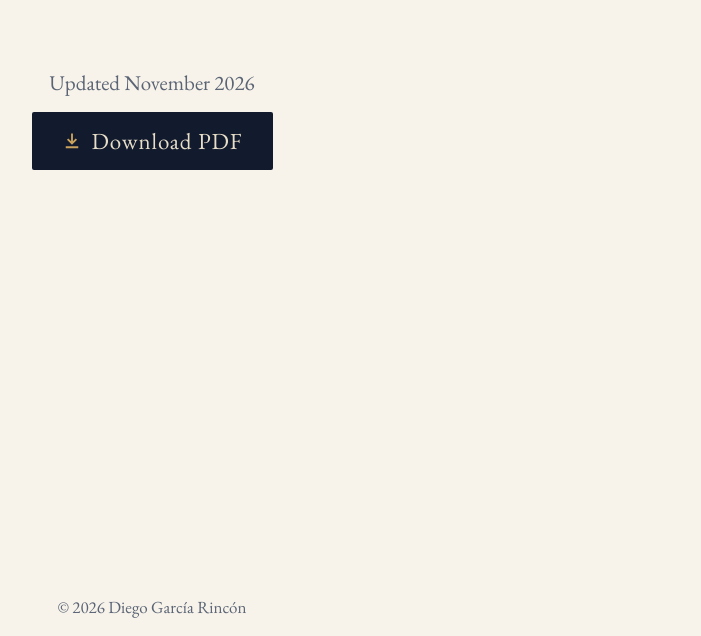
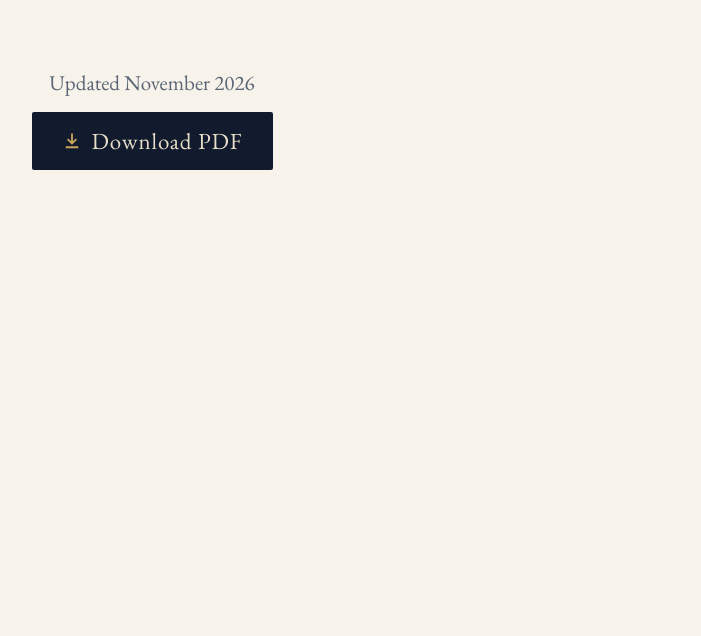
Before and after one commit to diegogr94-web/diegogr94-web.github.io, a plain HTML site: page cv.html in a window 1280 px wide. Shown: the part 164-800 px from the top of the page, without its empty margins (488-1189 px from the left). Drawn offline with nearby package versions, Linux system fonts and the light colour scheme.

Commit message:
Remove footer
Co-Authored-By: Claude Opus 5.5 <noreply@anthropic.com>
Claude-Session: https://claude.ai/code/session_013xx1K2Zvwwr6hZageyt4RV

```diff
--- a/cv.html
+++ b/cv.html
@@ -35,7 +35,7 @@
         Download PDF
       </a>
   </main>
-  <footer style="padding: 18px 32px; text-align: center; font-size: 17px; color: #5B6475">© 2026 Diego García Rincón</footer>
+
 </div>
 
 <script src="assets/site.js"></script>
```
Also changed, not shown: events.html (+1 -1 lines), index.html (+1 -1 lines), research.html (+1 -1 lines).
